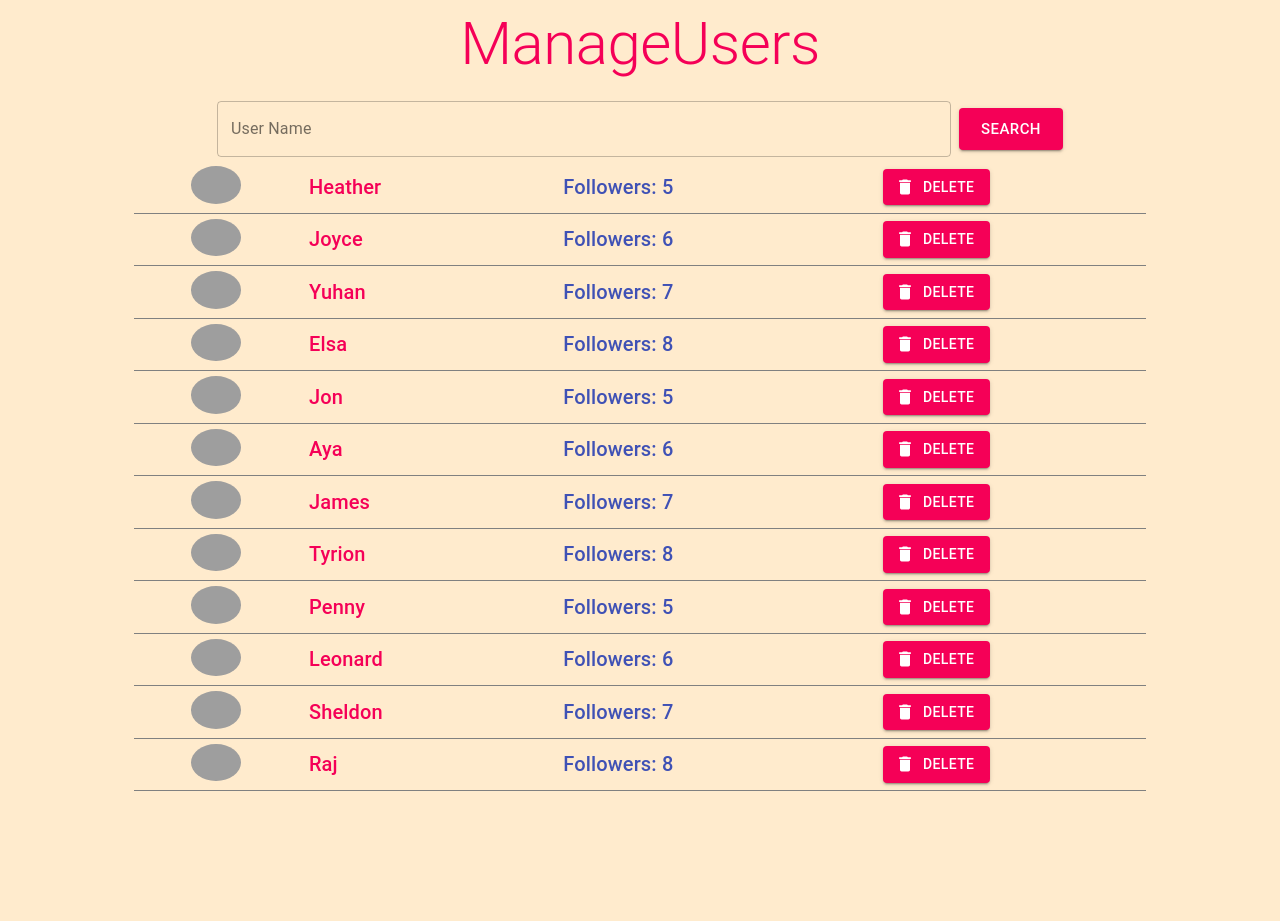
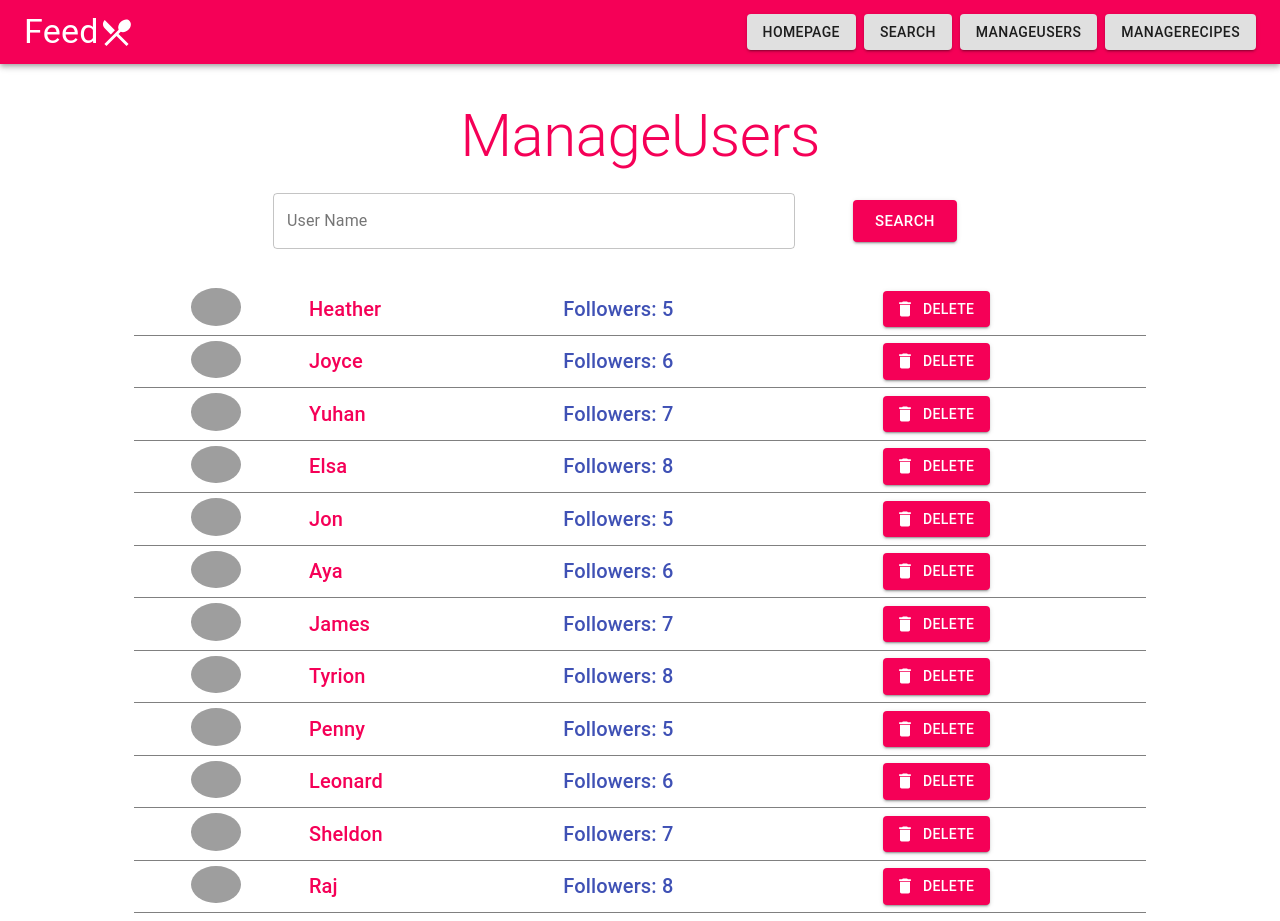
Before and after one commit to heatherwang39/Spoon, a React (Create React App) app in the folder spoon/: page /ManageUsers in a window 1280 px wide. Before the commit the page ends 800 px from the top, so only its background shows below. Built offline with nearby package versions, Linux system fonts and the light colour scheme; grey boxes are pictures that could not be loaded.

Commit message:
add Header to navigate

```diff
--- a/spoon/src/App.js
+++ b/spoon/src/App.js
@@ -26,6 +26,11 @@ class App extends React.Component {
             />
             <Route
               exact
+              path="/Feed"
+              render={() => <Feed appState={this.state} />}
+            />
+            <Route
+              exact
               path="/UserProfile"
               render={() => <UserProfile appState={this.state} />}
             />
--- a/spoon/src/react-components/Feed/index.js
+++ b/spoon/src/react-components/Feed/index.js
@@ -3,11 +3,13 @@ import React from 'react';
 import './styles.css';
 
 import Thumbnail from '../Thumbnail';
+import Header from '../Header';
 
 class Feed extends React.Component {
   render() {
     return (
       <div className="feed">
+        <Header/>
         <p>Feed</p>
         <Thumbnail />
         <Thumbnail />
--- a/spoon/src/react-components/Feed/styles.css
+++ b/spoon/src/react-components/Feed/styles.css
@@ -1,4 +1,5 @@
 .feed {
-    margin-left: 20%;
-    margin-right: 20%;
+  margin-top: 100px;
+  margin-left: 20%;
+  margin-right: 20%;
 }
--- /dev/null
+++ b/spoon/src/react-components/Header/index.js
@@ -0,0 +1,56 @@
+import React from "react";
+import { Link } from "react-router-dom";
+
+import Button from "@material-ui/core/Button";
+import AppBar from "@material-ui/core/AppBar";
+import Toolbar from "@material-ui/core/Toolbar";
+import Typography from "@material-ui/core/Typography";
+import Grid from "@material-ui/core/Grid";
+import LocalDiningOutlinedIcon from '@material-ui/icons/LocalDiningOutlined';
+
+//import "./styles.css";
+
+
+
+/* Component for the Header */
+class Header extends React.Component {
+  render() {
+    return (
+      <div className="headerContainer">
+        <AppBar position="absolute" color="secondary">
+            <Toolbar>
+            <Typography variant="h4" >
+                Feed
+            </Typography>
+            <LocalDiningOutlinedIcon fontSize="large"/>
+            <Grid className="linksContainer" container spacing={1} justify="flex-end">
+                <Grid item>
+                    <Link to={"../Feed"}>
+                        <Button variant="contained">HomePage </Button>
+                    </Link>
+                </Grid>
+                <Grid item>
+                    <Link to={"../Search"}>
+                        <Button variant="contained">Search </Button>
+                    </Link>
+                </Grid>
+                <Grid item>
+                    <Link to={"../ManageUsers"}>
+                        <Button variant="contained">ManageUsers </Button>
+                    </Link>
+                </Grid>
+                <Grid item>
+                    <Link to={"../ManageRecipes"}>
+                        <Button variant="contained">ManageRecipes </Button>
+                    </Link>
+                </Grid>
+
+            </Grid>
+            </Toolbar>
+        </AppBar>
+      </div>
+    );
+  }
+}
+
+export default Header;
--- /dev/null
+++ b/spoon/src/react-components/Header/styles.css
@@ -0,0 +1,3 @@
+.headerContainer {
+  width: max-content;
+}
--- a/spoon/src/react-components/ManageUsers/index.js
+++ b/spoon/src/react-components/ManageUsers/index.js
@@ -9,6 +9,7 @@ import { uid } from "react-uid";
 import faker from 'faker';
 
 import './styles.css';
+import Header from '../Header';
 
 class ManageUsers extends React.Component {
     state = {
@@ -58,9 +59,10 @@ class ManageUsers extends React.Component {
     render() {
       return (
         <div>
+            <Header/>
             <Typography variant="h2" color="secondary" gutterBottom>ManageUsers</Typography>
             <Grid container justify="center" alignItems="center" spacing={1}>
-                <Grid item xs={7}>
+                <Grid item xs={5}>
                     <TextField value={this.state.searchedName}
                         onChange={this.handleInputChange}
                         type="text"
@@ -68,7 +70,7 @@ class ManageUsers extends React.Component {
                         placeholder="For example: Heather"
                         label="User Name" variant="outlined" fullWidth />
                 </Grid>
-                <Grid item>
+                <Grid item xs={2}>
                     <Button onClick={this.searchUser}
                             variant="contained"
                             color="secondary"
@@ -78,7 +80,7 @@ class ManageUsers extends React.Component {
 
             </Grid>
 
-            <div>
+            <div className="infoArea">
                 {
                 this.state.users.map((user)=>{
                     return(
--- a/spoon/src/react-components/ManageUsers/styles.css
+++ b/spoon/src/react-components/ManageUsers/styles.css
@@ -1,6 +1,6 @@
 body {
-  background-color: blanchedalmond;
   text-align: center;
+  margin-top: 100px;
 }
 
 img {
@@ -17,3 +17,7 @@ img {
   margin: auto;
   border-bottom: 1px solid gray;
 }
+
+.infoArea {
+  margin-top: 30px;
+}
```
